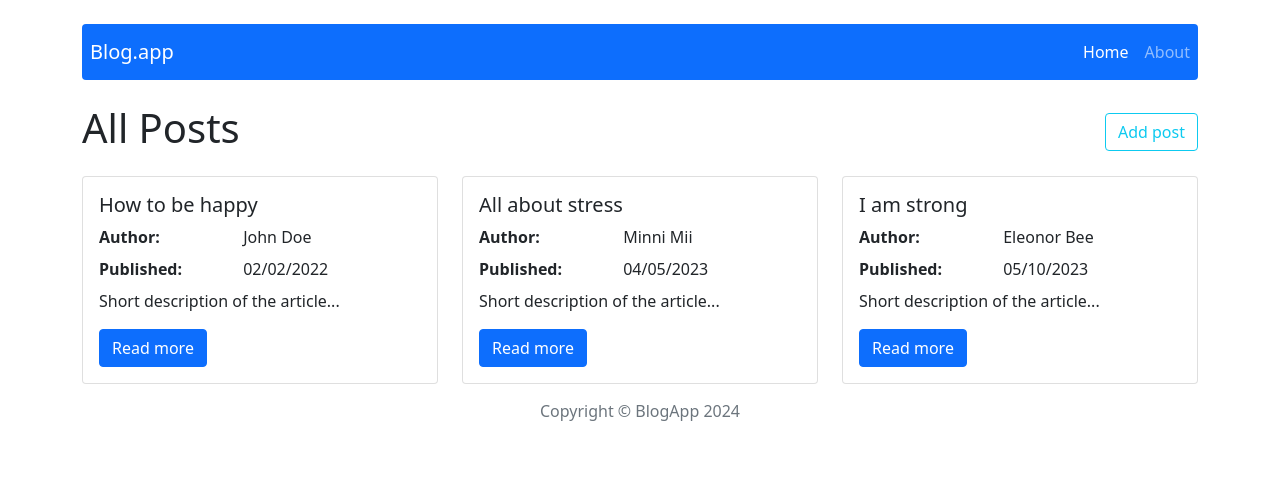
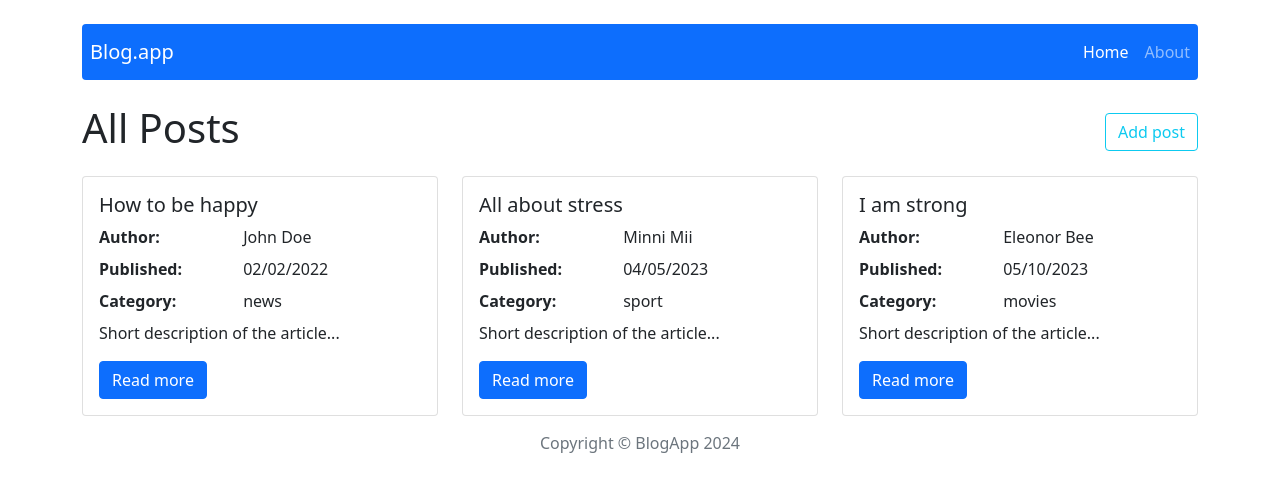
Before and after one commit to juliachanas/React-blog, a React (Create React App) app: page / in a window 1280 px wide. Shown: the top 492 px of the page. Built offline with nearby package versions, Linux system fonts and the light colour scheme.

Commit message:
Add category list in postForm and display category in postCard and PostPage

```diff
--- a/src/components/features/EditPostForm/EditPostForm.js
+++ b/src/components/features/EditPostForm/EditPostForm.js
@@ -28,6 +28,7 @@ const EditPostForm = () => {
       title={postData.title}
       author={postData.author}
       publishedDate={postData.publishedDate}
+      category={postData.category}
       shortDescription={postData.shortDescription}
       content={postData.content}
     />
--- a/src/components/features/PostCard/PostCard.js
+++ b/src/components/features/PostCard/PostCard.js
@@ -33,6 +33,14 @@ const PostCard = () => {
                   {dateToStr(post.publishedDate)}
                 </Col>
               </Row>
+              <Row className='mb-2'>
+                <Col xs={6} sm={6} md={4} lg={5}>
+                  <strong>Category:</strong>
+                </Col>
+                <Col xs={6} sm={6} md={8} lg={7}>
+                  {post.category}
+                </Col>
+              </Row>
               <p dangerouslySetInnerHTML={{ __html: post.shortDescription }} />
               <Link to={`/post/${post.id}`}>
                 <Button variant='primary'>Read more</Button>
--- a/src/components/features/PostForm/PostForm.js
+++ b/src/components/features/PostForm/PostForm.js
@@ -1,4 +1,5 @@
 import { useState } from 'react';
+import { useSelector } from 'react-redux';
 import Button from 'react-bootstrap/Button';
 import Form from 'react-bootstrap/Form';
 import ReactQuill from 'react-quill';
@@ -6,6 +7,7 @@ import 'react-quill/dist/quill.snow.css';
 import DatePicker from 'react-datepicker';
 import 'react-datepicker/dist/react-datepicker.css';
 import { useForm } from 'react-hook-form';
+import { getAllCategories } from '../../../redux/categoryRedux';
 
 const PostForm = ({ action, actionText, ...props }) => {
   const {
@@ -14,9 +16,13 @@ const PostForm = ({ action, actionText, ...props }) => {
     formState: { errors },
   } = useForm();
 
+  const categories = useSelector(getAllCategories);
+
   const [title, setTitle] = useState(props.title || '');
   const [author, setAuthor] = useState(props.author || '');
   const [publishedDate, setPublishedDate] = useState(props.publishedDate || '');
+  const [category, setCategory] = useState(props.category || '');
+
   const [shortDescription, setShortDescription] = useState(
     props.shortDescription || ''
   );
@@ -72,6 +78,7 @@ const PostForm = ({ action, actionText, ...props }) => {
         style={{ marginBottom: '10px', marginTop: '10px' }}
       >
         <Form.Label>Published Date</Form.Label>
+
         <DatePicker
           selected={publishedDate}
           onChange={(date) => setPublishedDate(date)}
@@ -83,6 +90,24 @@ const PostForm = ({ action, actionText, ...props }) => {
             Date is required
           </small>
         )}
+      </Form.Group>
+
+      <Form.Group
+        controlId='formCategory'
+        // style={{ marginBottom: '10px', marginTop: '10px' }}
+      >
+        <Form.Label>Category</Form.Label>
+        <Form.Select
+          value={category}
+          onChange={(e) => setCategory(e.target.value)}
+        >
+          <option value=''>Select a category...</option>
+          {categories.map((category) => (
+            <option key={category.id} value={category.id}>
+              {category.name}
+            </option>
+          ))}
+        </Form.Select>
       </Form.Group>
 
       <Form.Group className='mb-3' controlId='formShortDescription'>
--- a/src/components/pages/PostPage/PostPage.js
+++ b/src/components/pages/PostPage/PostPage.js
@@ -90,6 +90,14 @@ const PostPage = () => {
               {dateToStr(postData.publishedDate)}
             </Col>
           </Row>
+          <Row className='mb-2'>
+            <Col xs={6} sm={6} md={4} lg={5}>
+              <strong>Category:</strong>
+            </Col>
+            <Col xs={6} sm={6} md={8} lg={7}>
+              {postData.category}
+            </Col>
+          </Row>
           <p dangerouslySetInnerHTML={{ __html: postData.content }} />
         </Card.Body>
       </Card>
```
